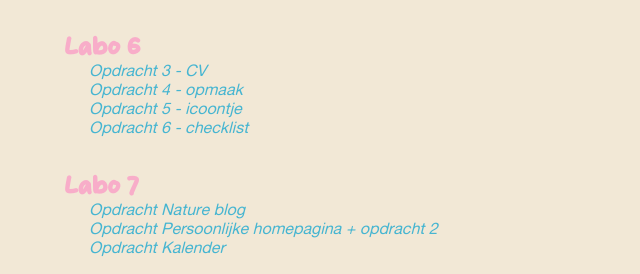
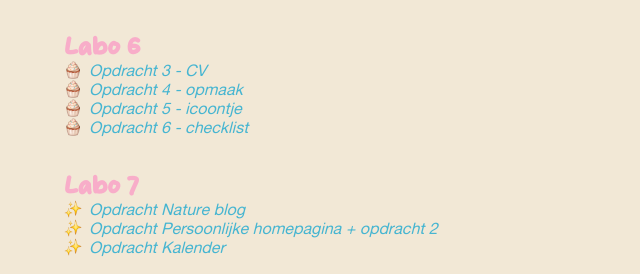
Before and after one commit to caradeblieck/webdevelopment, a plain HTML site: page index.html in a window 1280 px wide. Shown: the part 761-1035 px from the top of the page, without its empty margins (0-640 px from the left). Drawn offline with Linux system fonts and the light colour scheme; the site is published under a folder, as on GitHub Pages, so addresses that start at the root find nothing.

Commit message:
labo 7 - error fix
icoontjes moeten nu wel zichtbaar zijn

```diff
--- a/homepage.css
+++ b/homepage.css
@@ -9,7 +9,7 @@
 }
 
 .icoontje-cupcake {
-    background-image: url("/images/cupcakeicon.png");
+    background-image: url("./images/cupcakeicon.png");
     background-repeat: no-repeat;
     background-position: left;
     background-size: contain;
@@ -17,7 +17,7 @@
 }
 
 .icoontje-sparkles {
-    background-image: url("/images/sparkle-emoji.png");
+    background-image: url("./images/sparkle-emoji.png");
     background-repeat: no-repeat;
     background-position: left;
     background-size: contain;
```
